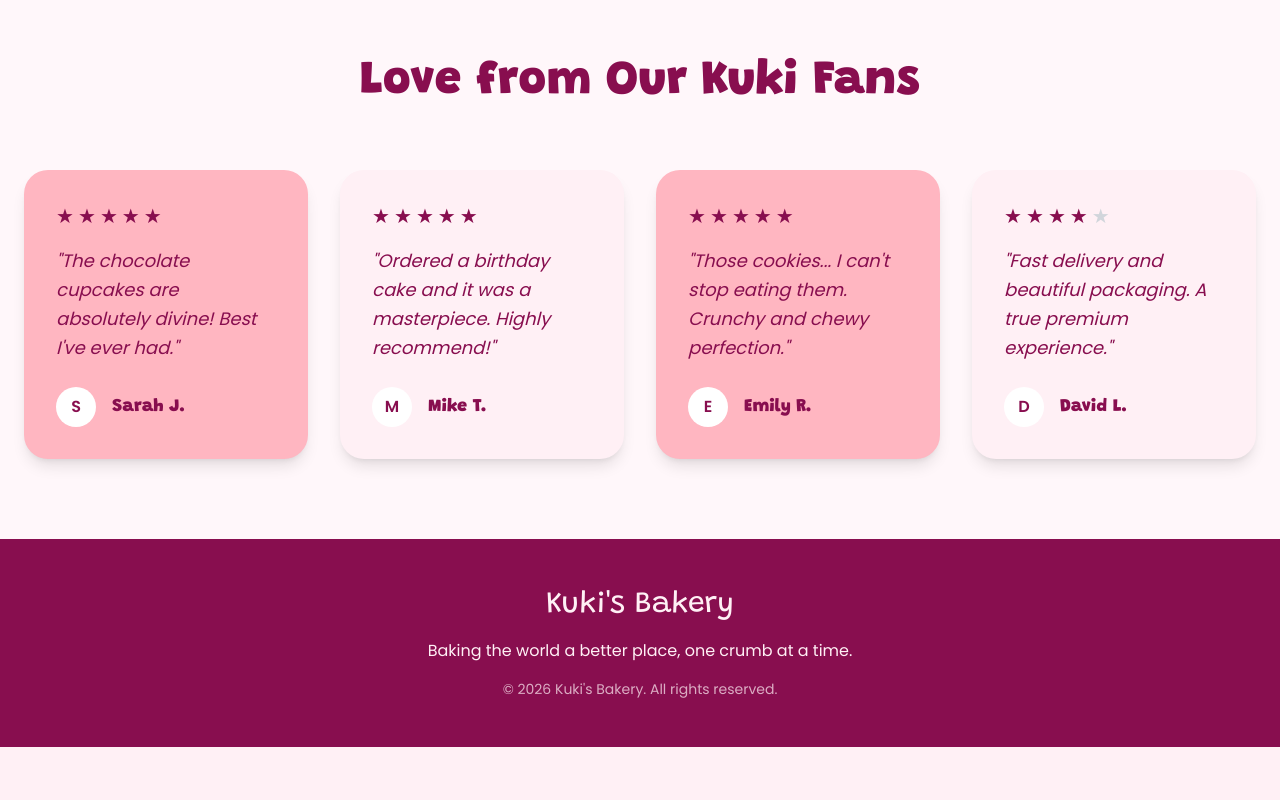
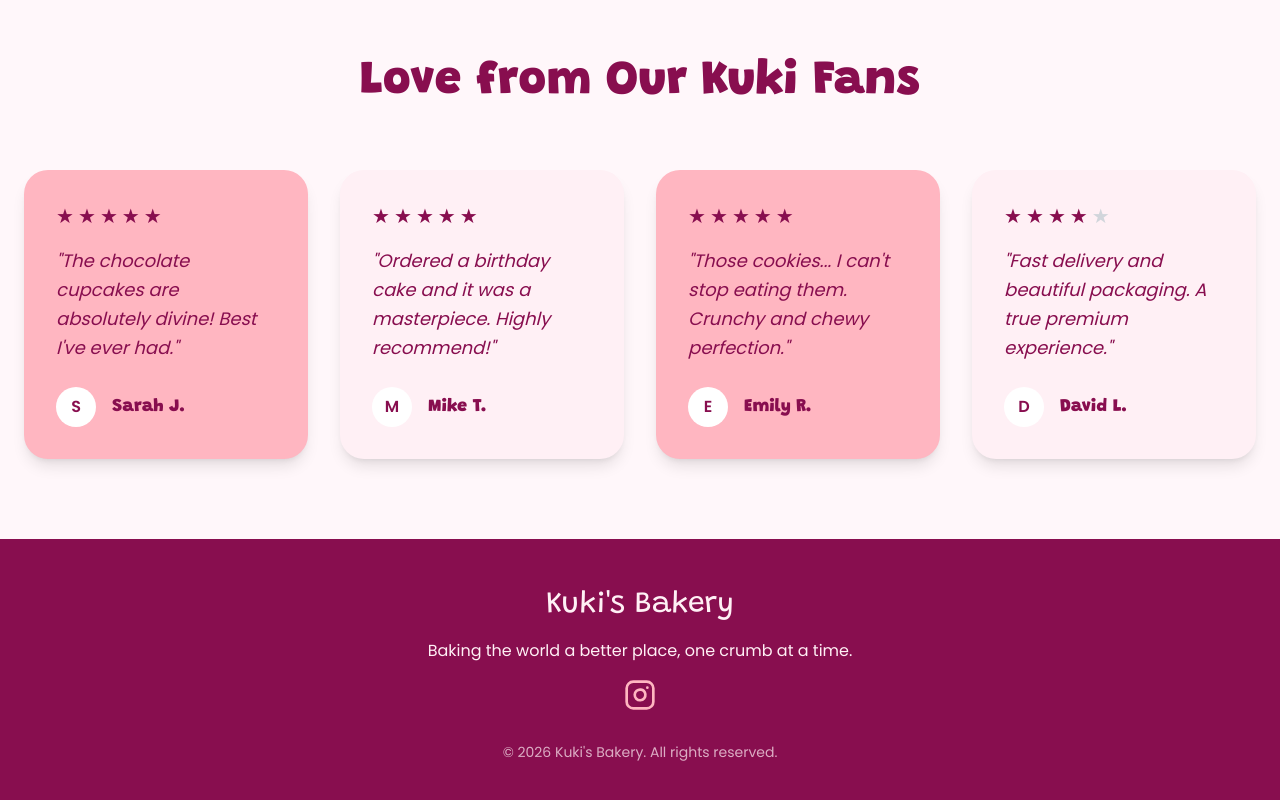
Before and after one commit to Aryanshh/kuki_Bakery, a React (Vite) app: page / in a window 1280 px wide. Shown: the part 5137-5937 px from the top of the page. Before the commit the page ends 5884 px from the top, so only its background shows below. Built offline with nearby package versions, Linux system fonts and the light colour scheme.

Commit message:
Reposition Order Button and add Instagram link

```diff
--- a/src/App.jsx
+++ b/src/App.jsx
@@ -29,6 +29,18 @@ function App() {
       <footer className="bg-accent text-secondary py-12 text-center">
         <h2 className="text-3xl font-heading mb-4">Kuki's Bakery</h2>
         <p className="mb-4">Baking the world a better place, one crumb at a time.</p>
+        <a
+          href="https://www.instagram.com/k.u.k.i.sbakery?igsh=YzNmN29pZzNoaXU1"
+          target="_blank"
+          rel="noopener noreferrer"
+          className="inline-block mb-6 text-primary hover:text-white transition-colors transform hover:scale-110"
+        >
+          <svg xmlns="http://www.w3.org/2000/svg" width="32" height="32" viewBox="0 0 24 24" fill="none" stroke="currentColor" strokeWidth="2" strokeLinecap="round" strokeLinejoin="round">
+            <rect x="2" y="2" width="20" height="20" rx="5" ry="5"></rect>
+            <path d="M16 11.37A4 4 0 1 1 12.63 8 4 4 0 0 1 16 11.37z"></path>
+            <line x1="17.5" y1="6.5" x2="17.51" y2="6.5"></line>
+          </svg>
+        </a>
         <p className="text-sm opacity-70">© {new Date().getFullYear()} Kuki's Bakery. All rights reserved.</p>
       </footer>
 
--- a/src/components/OrderButton.jsx
+++ b/src/components/OrderButton.jsx
@@ -6,8 +6,8 @@ export default function OrderButton({ onClick }) {
             onClick={onClick}
             whileHover={{ scale: 1.1 }}
             whileTap={{ scale: 0.9 }}
-            className="fixed bottom-8 right-8 z-50 bg-accent text-white font-bold py-4 px-8 rounded-full shadow-2xl flex items-center gap-3 hover:bg-black transition-colors"
-            initial={{ y: 100 }}
+            className="fixed top-8 right-8 z-50 bg-accent text-white font-bold py-4 px-8 rounded-full shadow-2xl flex items-center gap-3 hover:bg-black transition-colors"
+            initial={{ y: -100 }}
             animate={{ y: 0 }}
             transition={{ delay: 2, type: 'spring' }}
         >
```
